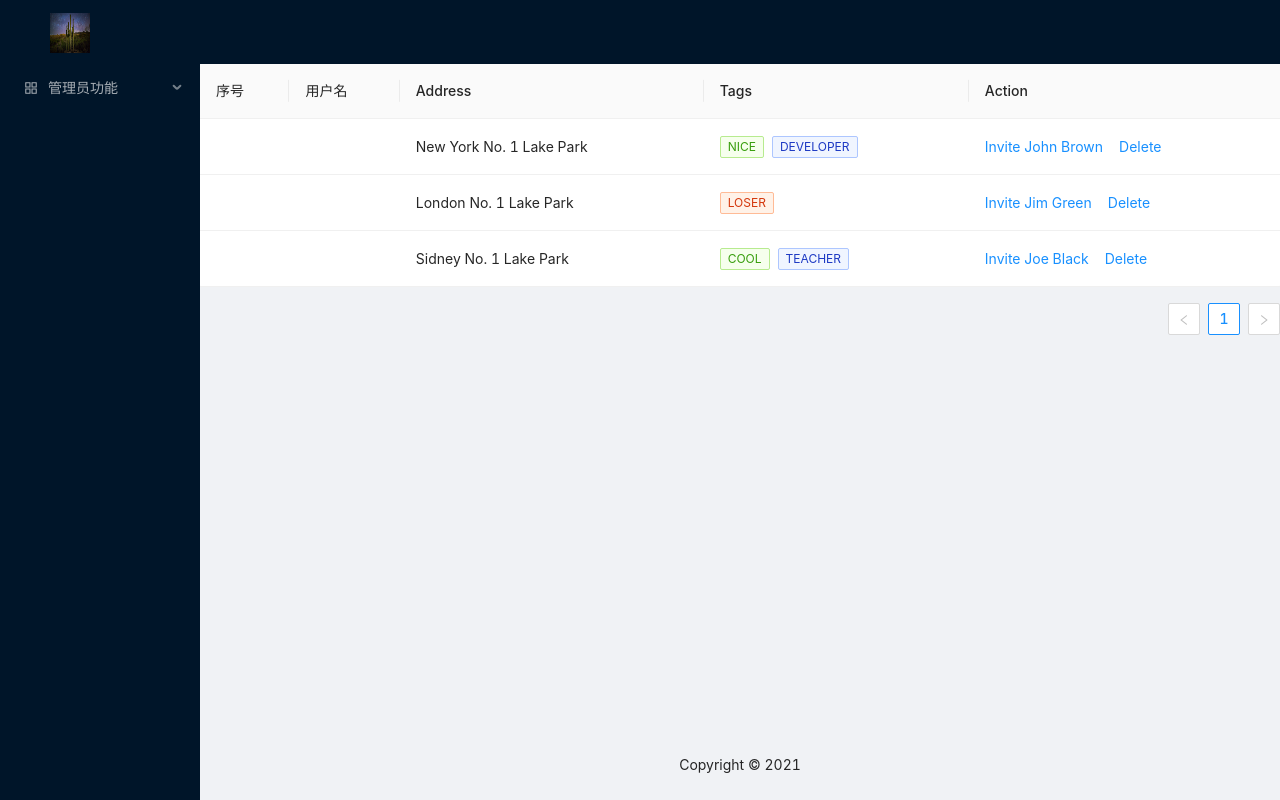
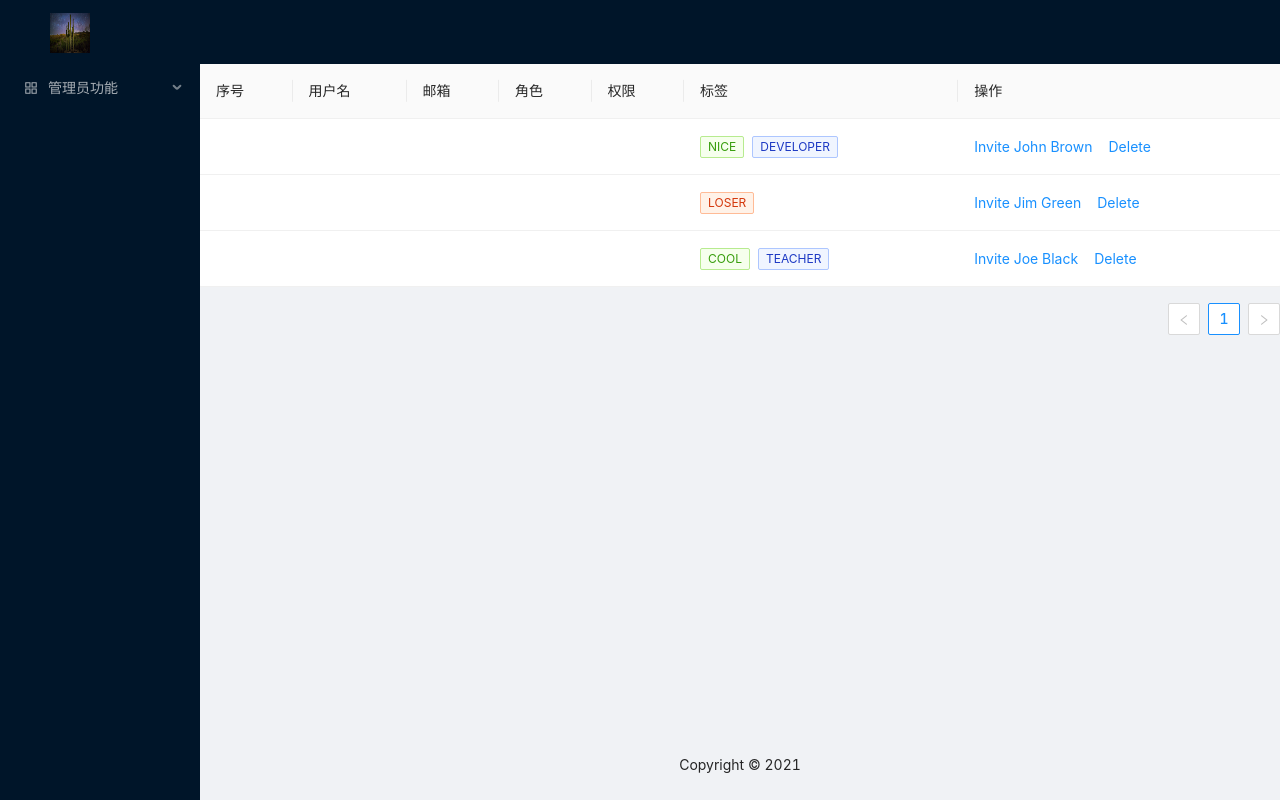
Before and after one commit to DogHuan/react-admin-system, a React (Create React App) app in the folder admin-system/: page /MainMenu/Admin/UserManage in a window 1280 px wide. Built offline with nearby package versions, Linux system fonts and the light colour scheme.

Commit message:
用户管理页面name，key等属性的修改

```diff
--- a/admin-system/src/Admin/UserManage/index.js
+++ b/admin-system/src/Admin/UserManage/index.js
@@ -18,12 +18,22 @@ export default class UserManage extends Component {
       key: 'users',
     },
     {
-      title: 'Address',
-      dataIndex: 'address',
-      key: 'address',
+      title: '邮箱',
+      dataIndex: 'email',
+      key: 'email',
     },
     {
-      title: 'Tags',
+      title: '角色',
+      dataIndex: 'role',
+      key: 'role',
+    },
+    {
+      title: '权限',
+      dataIndex: 'permission',
+      key: 'permission',
+    },
+    {
+      title: '标签',
       key: 'tags',
       dataIndex: 'tags',
       render: tags => (
@@ -43,12 +53,12 @@ export default class UserManage extends Component {
     ),
     },
     {
-      title: 'Action',
-      key: 'action',
+      title: '操作',
+      key: 'operation',
       render: (text, record) => (
       <Space size="middle">
-            <a>Invite {record.name}</a>
-            <a>Delete</a>
+        <a>Invite {record.name}</a>
+        <a>Delete</a>
       </Space>
       ),
     },
```
